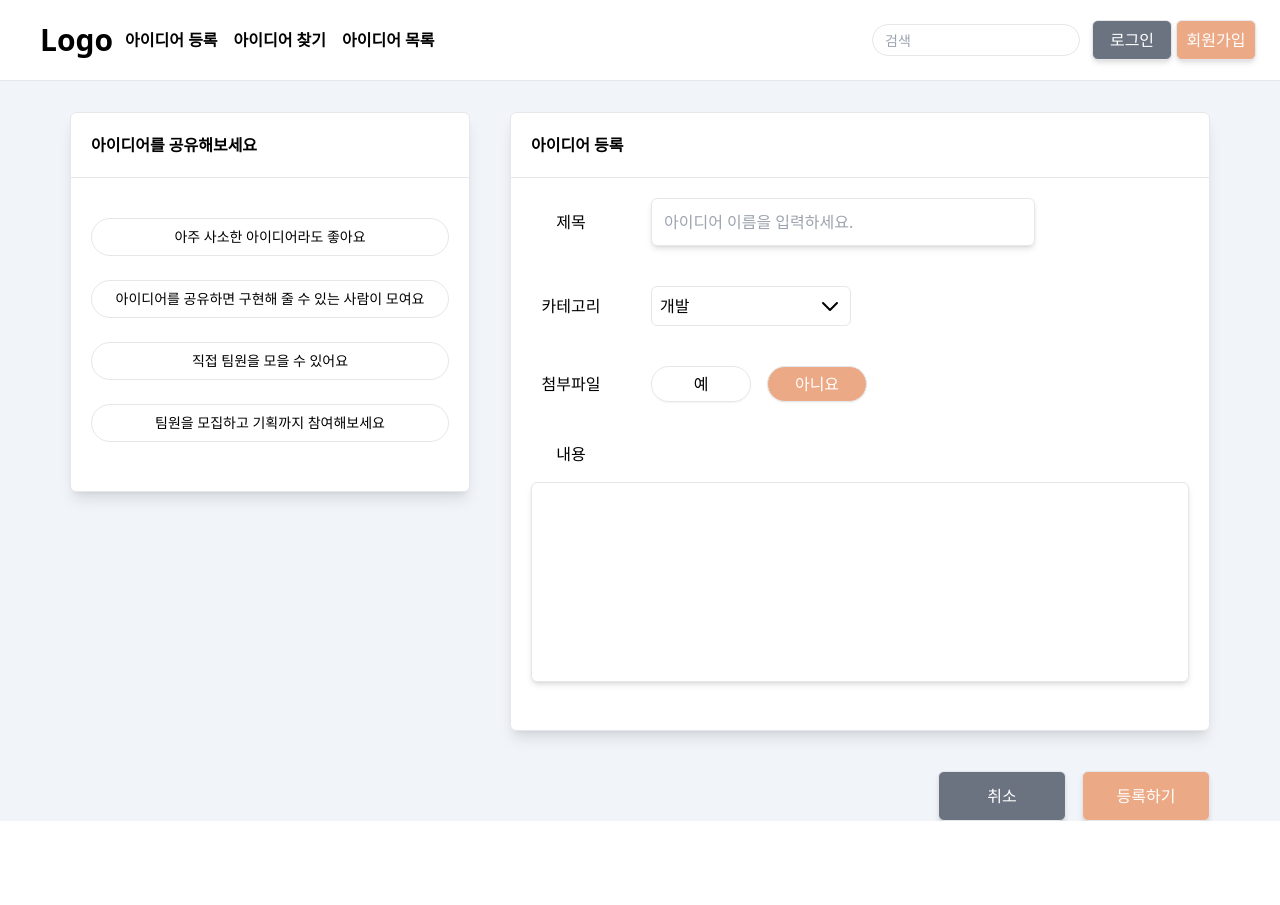
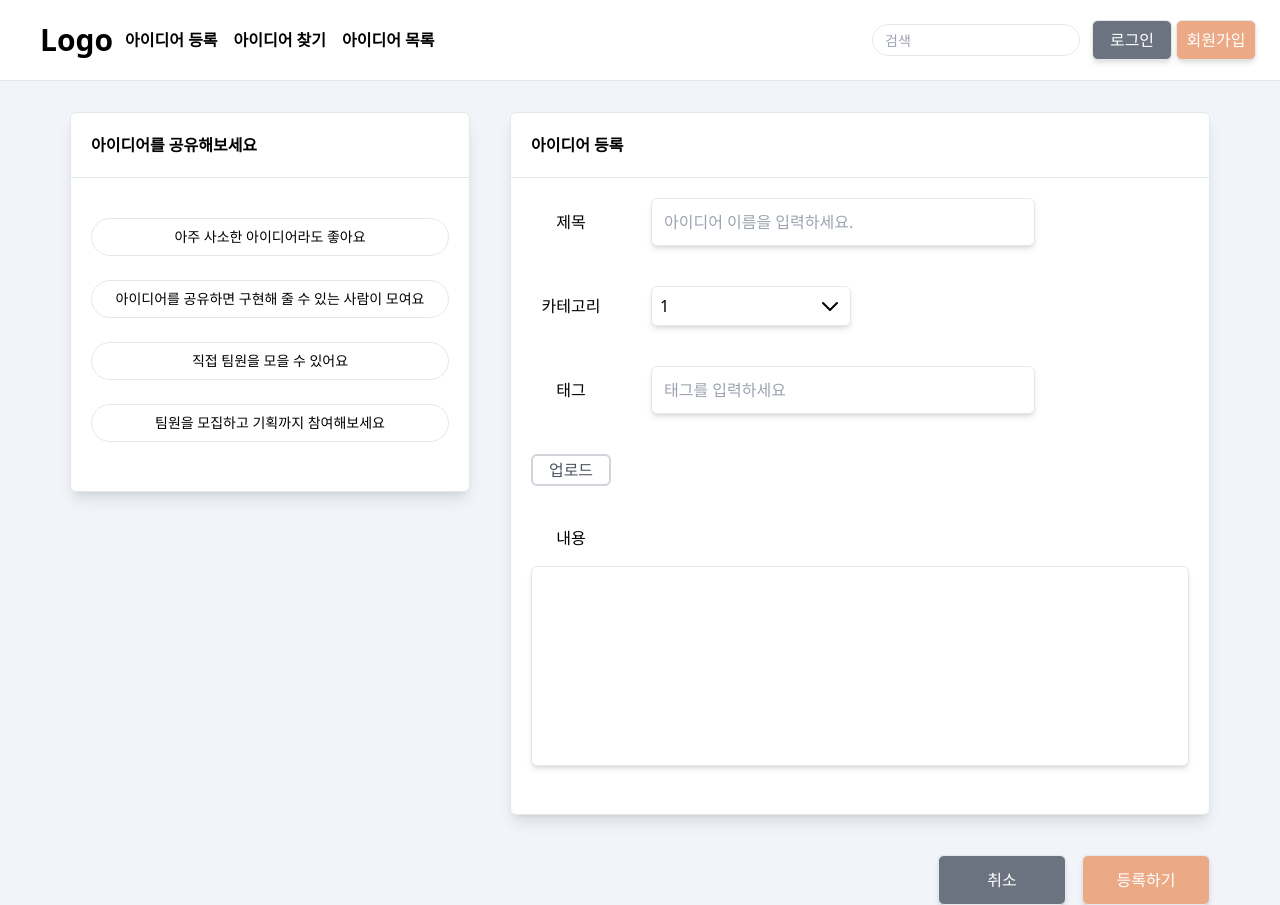
Before and after one commit to HolyWatter/Idea-matching, a Next.js app: page /register in a window 1280 px wide. Before the commit the page ends 821 px from the top, so only its background shows below. Built offline with nearby package versions, Linux system fonts and the light colour scheme.

Commit message:
modify : 컴포넌트 수정

```diff
--- /dev/null
+++ b/components/IdeaComponent/CategoryModal.tsx
@@ -0,0 +1,26 @@
+import { Dispatch, SetStateAction } from "react";
+
+interface Props {
+  setIsCategoryModal: Dispatch<SetStateAction<boolean>>;
+}
+
+export default function CategoryModal({ setIsCategoryModal }: Props) {
+  const selectCategory = () => {
+    setIsCategoryModal(prev=> !prev)
+  };
+
+  return (
+    <div className="flex-col w-[200px] items-start px-2 flex justify-center border rounded-md bg-white">
+      {CATEGORY.map((item) => (
+        <button key={item.id} className="h-10 flex items-center p-2" onClick={selectCategory}>
+          <p>{item.categoryName}</p>
+        </button>
+      ))}
+    </div>
+  );
+}
+
+const CATEGORY = [
+  { id: 1, categoryName: "개발" },
+  { id: 2, categoryName: "그 외" },
+];
--- a/components/IdeaComponent/IdeaComponent.tsx
+++ b/components/IdeaComponent/IdeaComponent.tsx
@@ -1,5 +1,6 @@
-import { useCallback, useState, useRef } from "react";
+import { Dispatch, SetStateAction, useCallback, useState, useRef } from "react";
 import { Input } from "../../components/BtnInput/Input";
+import CategoryModal from "./CategoryModal";
 
 interface File {
   name: string;
@@ -7,7 +8,6 @@ interface File {
   lastModifiedDate: object;
   size: number;
   type: string;
-  webkitRelativePath: string;
 }
 
 interface Files {
@@ -16,8 +16,9 @@ interface Files {
 
 interface IdeaInfo {
   title: string;
-  category: string;
-  content: string;
+  category: number;
+  description: string;
+  tag: string[];
 }
 
 interface Content {
@@ -29,37 +30,70 @@ interface Props {
   asideText: string;
   asideContentArr: Content[];
   mainText: string;
+  onClick: () => void;
+  setIdeaInfo: Dispatch<SetStateAction<IdeaInfo>>;
+  ideaInfo: IdeaInfo;
 }
 
 export default function IdeaComponent({
   asideText,
   asideContentArr,
   mainText,
+  onClick,
+  setIdeaInfo,
+  ideaInfo,
 }: Props) {
-  const [hasFile, setHasFile] = useState<boolean>(false);
   const [fileList, setFileList] = useState<Files[] | null>();
-  const [ideaInfo, setIdeaInfo] = useState<IdeaInfo>({
-    title: "",
-    category: "개발",
-    content: "",
-  });
   const inputRef = useRef<HTMLInputElement | null>(null);
-
-  const selectHasFile = useCallback(() => {
-    setHasFile(true);
-  }, []);
-  const selectNoneHasFile = useCallback(() => {
-    setHasFile(false);
-  }, []);
+  const [isCategoryModal, setIsCategoryModal] = useState<boolean>(false);
+  const [tag, setTag] = useState<string>("");
+  const [tagList, setTagList] = useState<string[]>([]);
 
   const uploadFiles = (e: React.ChangeEvent<HTMLInputElement>) => {
     if (e.target.files) {
-      // console.log(e.target.files)
-      setFileList(Object.values(e.target.files));
+      setFileList(Object.values(e.target.files as any));
     }
   };
 
-  console.log(fileList);
+  const handleInput = (
+    e:
+      | React.ChangeEvent<HTMLInputElement>
+      | React.ChangeEvent<HTMLTextAreaElement>
+  ) => {
+    const { name, value } = e.target;
+    setIdeaInfo({
+      ...ideaInfo,
+      [name]: value,
+    });
+  };
+
+  const clickCategory = () => {
+    setIsCategoryModal((prev) => !prev);
+    console.log(isCategoryModal);
+  };
+
+  const inputTag = (e: React.ChangeEvent<HTMLInputElement>) => {
+    setTag(e.target.value);
+  };
+
+  const submitTags = (e: React.FormEvent<HTMLFormElement>) => {
+    e.preventDefault();
+    setIdeaInfo({
+      ...ideaInfo,
+       tag : [...ideaInfo.tag, tag]});
+    setTag("");
+    console.log(ideaInfo)
+  };
+
+  const clickDelect = (e: React.MouseEvent<HTMLButtonElement>) => {
+      let newTagList = ideaInfo.tag.filter((item) => item !== e.currentTarget.value)
+      console.log(newTagList)
+      setIdeaInfo({
+        ...ideaInfo,
+        tag : newTagList
+      })
+      console.log(ideaInfo)
+  };
 
   return (
     <div className="flex justify-center space-x-10">
@@ -84,16 +118,19 @@ export default function IdeaComponent({
           <div className="p-5 flex items-center">
             <p className="w-[80px] text-center mr-10">제목</p>
             <Input
-              onChange={() => {}}
+              onChange={handleInput}
               name="title"
               type="text"
               placeholder="아이디어 이름을 입력하세요."
               value={ideaInfo.title}
             />
           </div>
-          <div className="p-5 flex items-center">
+          <div className="p-5 flex items-center relative">
             <p className="w-[80px] text-center mr-10">카테고리</p>
-            <button className="w-[200px] h-10 items-center px-2 flex justify-between border rounded-md">
+            <button
+              onClick={clickCategory}
+              className="w-[200px] h-10 items-center px-2 flex justify-between border rounded-md shadow-md"
+            >
               <p>{ideaInfo.category}</p>
               <svg
                 className="w-6 h-6"
@@ -110,36 +147,53 @@ export default function IdeaComponent({
                 />
               </svg>
             </button>
+            {isCategoryModal && (
+              <div className="absolute top-[59px] left-[140px]">
+                <CategoryModal setIsCategoryModal={setIsCategoryModal} />
+              </div>
+            )}
           </div>
           <div className="p-5 flex items-center">
-            <p className="w-[80px] text-center mr-10">첨부파일</p>
-            <div className="space-x-4">
-              <button
-                onClick={selectHasFile}
-                className={
-                  hasFile
-                    ? "w-[100px] h-9 border rounded-full shadow-sm bg-origin text-white"
-                    : "w-[100px] h-9 border rounded-full shadow-sm"
-                }
+            <p className="w-[80px] text-center mr-10">태그</p>
+            <form onSubmit={submitTags}>
+              <Input
+                onChange={inputTag}
+                name="tag"
+                type="text"
+                placeholder="태그를 입력하세요"
+                value={tag}
+              />
+            </form>
+          </div>
+          <div className="w-full pl-[140px] space-x-2 flex flex-wrap">
+            {ideaInfo.tag.map((item, idx) => (
+              <div
+                key={idx}
+                className="flex items-center space-x-3 px-2 py-1 bg-origin text-white rounded-full mb-2"
               >
-                예
-              </button>
-              <button
-                onClick={selectNoneHasFile}
-                className={
-                  hasFile
-                    ? "w-[100px] h-9 border rounded-full shadow-sm"
-                    : `w-[100px] h-9 border rounded-full shadow-sm bg-origin text-white`
-                }
+                <p>{item}</p>
+                <button value={item} onClick={clickDelect}>
+                  <svg
+                    xmlns="http://www.w3.org/2000/svg"
+                    fill="none"
+                    viewBox="0 0 24 24"
+                    strokeWidth={1.5}
+                    stroke="currentColor"
+                    className="w-4 h-4"
                   >
-                아니요
+                    <path
+                      strokeLinecap="round"
+                      strokeLinejoin="round"
+                      d="M6 18L18 6M6 6l12 12"
+                    />
+                  </svg>
                 </button>
               </div>
+            ))}
           </div>
-          <div className="flex items-center">
-            {hasFile && (
-              <div className="pl-5">
-                <label className="w-[80px] cursor-pointer text-gray-600 hover:border-origin hover:text-origin flex items-center justify-center border-2 border-gray-300 rounded-md mr-10">
+          <div className="p-5 flex items-center">
+            <div className="flex">
+              <label className="w-[80px] h-8 cursor-pointer text-gray-600 hover:border-origin hover:text-origin flex items-center justify-center border-2 border-gray-300 rounded-md mr-10">
                 <div>업로드</div>
                 <input
                   ref={inputRef}
@@ -150,10 +204,9 @@ export default function IdeaComponent({
                   type="file"
                 />
               </label>
-              </div>
-            )}
-            {fileList && hasFile && (
-              <div className="w-[380px] px-3 py-3 border rounded-md">
+              <div className="flex items-center">
+                {fileList && (
+                  <div className="w-[380px] px-3 py-3 border rounded-md shadow-md">
                     {fileList?.map((item) => (
                       <div
                         key={item.name}
@@ -179,16 +232,26 @@ export default function IdeaComponent({
                   </div>
                 )}
               </div>
+            </div>
+          </div>
           <div className="p-5 flex flex-col items-start space-y-4">
             <p className="w-[80px] text-center">내용</p>
-            <textarea className="focus:outline-none focus:border-origin focus:border-2 w-full h-[200px] border rounded-md shadow-md resize-none p-3" />
+            <textarea
+              onChange={handleInput}
+              value={ideaInfo.description}
+              name="description"
+              className="focus:outline-none focus:border-origin focus:border-2 w-full h-[200px] border rounded-md shadow-md resize-none p-3"
+            />
           </div>
         </div>
         <div className="flex justify-end space-x-4">
           <button className="w-32 py-3 border rounded-md bg-gray-500 text-white shadow-md">
             취소
           </button>
-          <button className="w-32 py-3 border rounded-md bg-origin text-white shadow-md">
+          <button
+            className="w-32 py-3 border rounded-md bg-origin text-white shadow-md"
+            onClick={onClick}
+          >
             등록하기
           </button>
         </div>
--- a/config.ts
+++ b/config.ts
@@ -1,4 +1,5 @@
 export const API = {
   login : 'http://10.58.52.99:3000/auth/signin',
   signup : 'http://10.58.52.99:3000/auth/signup',
+  create : 'http://10.58.52.99:3000/posting/create'
 }
--- a/pages/register/index.tsx
+++ b/pages/register/index.tsx
@@ -1,11 +1,41 @@
+import { useState } from "react";
+import axios from "axios";
 import IdeaComponent from "../../components/IdeaComponent/IdeaComponent";
+import { API } from "../../config";
+
+interface IdeaInfo {
+  title: string;
+  category: number;
+  description: string;
+  tag: string[];
+}
 
 export default function IdeaAdd() {
+  const [ideaInfo, setIdeaInfo] = useState<IdeaInfo>({
+    title: "",
+    category: 1,
+    description: "",
+    tag: [],
+  });
+
+  async function clickPost() {
+    try {
+      const response = await axios.post(API.create, ideaInfo, {
+        headers: {
+          Authorization: localStorage.getItem("token"),
+        },
+      });
+    } catch {}
+  }
+
   return (
     <IdeaComponent
       asideText="아이디어를 공유해보세요"
       asideContentArr={ASIDE_CONTENT_ARR}
       mainText="아이디어 등록"
+      setIdeaInfo={setIdeaInfo}
+      ideaInfo={ideaInfo}
+      onClick={clickPost}
     />
   );
 }
```
Lines whose indentation alone changed are shown as unchanged.
